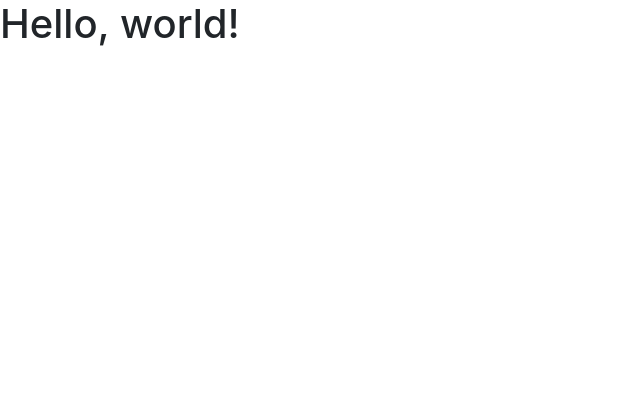
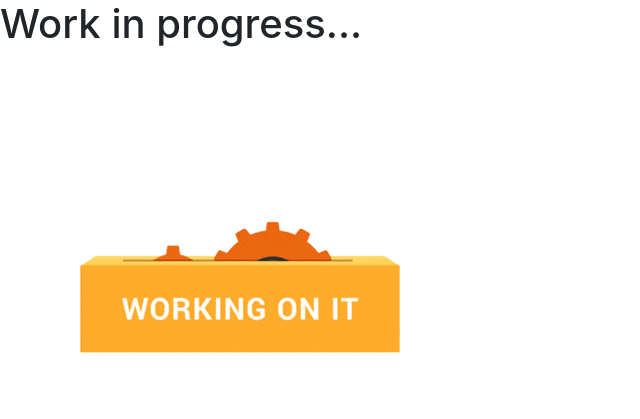
Before and after one commit to FranCali/FranCali.github.io, a plain HTML site: page index.html in a window 1280 px wide. Shown: the whole page, without its empty margins (0-640 px from the left). Drawn offline with nearby package versions, Linux system fonts and the light colour scheme.

Commit message:
changed in work in progress status

```diff
--- a/index.html
+++ b/index.html
@@ -8,10 +8,11 @@
     <!-- Bootstrap CSS -->
     <link rel="stylesheet" href="https://stackpath.bootstrapcdn.com/bootstrap/4.3.1/css/bootstrap.min.css" integrity="sha384-ggOyR0iXCbMQv3Xipma34MD+dH/1fQ784/j6cY/iJTQUOhcWr7x9JvoRxT2MZw1T" crossorigin="anonymous">
 
-    <title>Hello, world!</title>
+    <title>Resume</title>
   </head>
   <body>
-    <h1>Hello, world!</h1>
+    <h1>Work in progress...</h1>
+    <img src="static/wip.gif"/>
 
     <!-- Optional JavaScript -->
     <!-- jQuery first, then Popper.js, then Bootstrap JS -->
```
Also changed, not shown: static/wip.gif (added).
